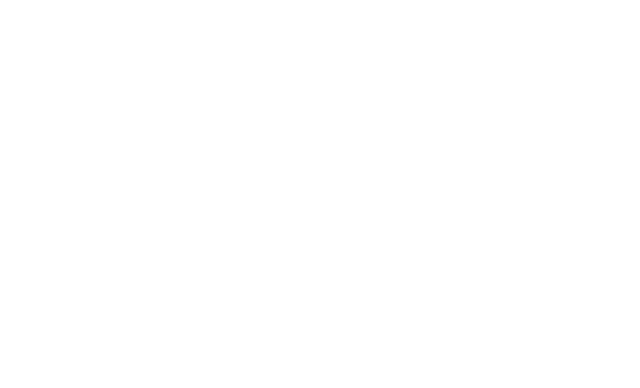
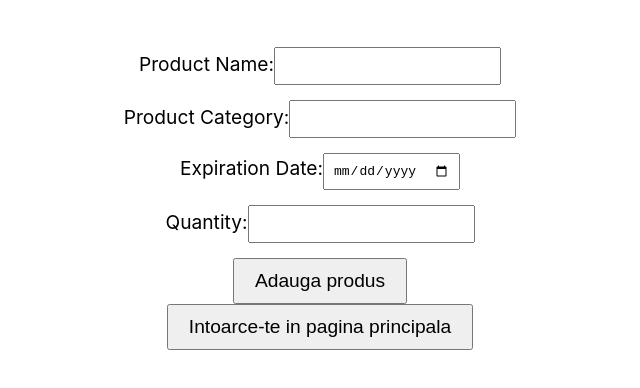
Before and after one commit to amdl25/foodwaste---tw, a React (Create React App) app in the folder aplicatiefoodwaste/frontend/: page /login/principal/add-product/1 in a window 1280 px wide. Before the commit this address had no page. Shown: the top 388 px of the page, without its empty margins (320-960 px from the left). Built offline with nearby package versions, Linux system fonts and the light colour scheme.

Commit message:
add product page

```diff
--- a/aplicatiefoodwaste/frontend/src/App.js
+++ b/aplicatiefoodwaste/frontend/src/App.js
@@ -4,6 +4,8 @@
 import Home from './pages/Home';
 import LoginForm from './pages/LoginForm';
 import SignupForm from './pages/SignupForm';
+import Principal from './pages/Principal';
+import AddProduct from './pages/AddProduct';
 import {Link} from 'react-router-dom';
 
 function App() {
@@ -13,6 +15,8 @@
         <Route path="/" element = {<Home/>} />
         <Route path="/login" element = {<LoginForm/>} />
         <Route path="/signup" element = {<SignupForm/>} />
+        <Route path="/login/principal/:userEmail" element = {<Principal/>} />
+        <Route path="/login/principal/add-product/:userEmail" element = {<AddProduct/>} />
       </Routes>
 
     </div>
--- /dev/null
+++ b/aplicatiefoodwaste/frontend/src/pages/AddProduct.js
@@ -0,0 +1,90 @@
+import React, { useState } from 'react';
+import axios from 'axios';
+import { useNavigate, useParams} from 'react-router-dom';
+
+const AddProduct = () => {
+  const { userEmail } = useParams();
+  const navigate = useNavigate();
+  const [productName, setProductName] = useState('');
+  const [productCategory, setProductCategory] = useState('');
+  const [expirationDate, setExpirationDate] = useState('');
+  const [quantity, setQuantity] = useState('');
+  const [errorMessage, setErrorMessage] = useState('');
+  const [successMessage, setSuccessMessage] = useState('');
+
+
+  const handleAddProduct = async () => {
+    try {
+      const response = await axios.post('http://localhost:8000/api/add-product', {
+        ProductName: productName,
+        ProductCategory: productCategory,
+        ProductExpirationDate: expirationDate,
+        ProductQuantity: quantity,
+        UserEmail: userEmail
+
+        // Add UserId or any other relevant attributes as needed
+      });
+
+      if (response.status === 201) {
+        setSuccessMessage('Product added successfully!');
+        setErrorMessage('');
+
+      }
+    } catch (error) {
+      console.error('Add product error:', error);
+
+      if (error.response) {
+        console.log('Response data:', error.response.data);
+        console.log('Response status:', error.response.status);
+      }
+
+      setErrorMessage('Error adding product. Please try again.');
+      setSuccessMessage('');
+    }
+
+  };
+  const goBack = () => {
+    // Navigate back to /login/principal
+    navigate('/login/principal/'+ userEmail);
+  };
+
+  return (
+    <div className="container">
+      <h2></h2>
+      <div>
+        <label>Product Name:</label>
+        <input type="text" value={productName} onChange={(e) => setProductName(e.target.value)} />
+      </div>
+
+      <div>
+        <label>Product Category:</label>
+        <input type="text" value={productCategory} onChange={(e) => setProductCategory(e.target.value)} />
+      </div>
+
+      <div>
+        <label>Expiration Date:</label>
+        <input type="date" value={expirationDate} onChange={(e) => setExpirationDate(e.target.value)} />
+      </div>
+
+      <div>
+        <label>Quantity:</label>
+        <input type="number" value={quantity} onChange={(e) => setQuantity(e.target.value)} />
+      </div>
+
+      <button onClick={handleAddProduct}>Adauga produs</button>
+      <button onClick={goBack}>Intoarce-te in pagina principala</button>
+
+      <div>
+        {successMessage && (
+          <p style={{ color: 'green', marginTop: '10px' }}>{successMessage}</p>
+        )}
+        {errorMessage && (
+          <p style={{ color: 'red', marginTop: '10px' }}>{errorMessage}</p>
+        )}
+      </div>
+    </div>
+  );
+
+};
+
+export default AddProduct;
--- a/aplicatiefoodwaste/frontend/src/pages/LoginForm.js
+++ b/aplicatiefoodwaste/frontend/src/pages/LoginForm.js
@@ -1,13 +1,14 @@
 // Login.js
 import React, { useState } from 'react';
 import axios from 'axios';
+import { useNavigate } from 'react-router-dom';
 
 const Login = () => {
   const [email, setEmail] = useState('');
   const [password, setPassword] = useState('');
   const [errorMessage, setErrorMessage] = useState('');
   const [successMessage, setSuccessMessage] = useState('');
-
+  const navigate = useNavigate();
   const handleLogin = async () => {
     try {
       const response = await axios.post('http://localhost:8000/api/login', {
@@ -19,6 +20,10 @@
         console.log('Logged in successfully:', response.data);
         setSuccessMessage('Logged in successfully!');
         setErrorMessage(''); // Clear any previous error message
+
+        setTimeout(() => {
+          navigate('/login/principal/' + email);
+        }, 2000); // Adjust the delay time as needed
     }
 } catch (error) {
     console.error('Login error:', error);
--- /dev/null
+++ b/aplicatiefoodwaste/frontend/src/pages/Principal.js
@@ -0,0 +1,45 @@
+import React from 'react';
+import { useNavigate, useParams } from 'react-router-dom';
+import './styles.css';
+
+const Principal = () => {
+  const navigate = useNavigate();
+  const { userEmail } = useParams();
+
+  const handleAddProductClick = () => {
+    // Navigate to the addProduct page
+    navigate('/login/principal/add-product/' + userEmail);
+  };
+
+  return (
+    <div className="main-container">
+      {/* Left Panel */}
+      <div className="left-panel">
+        {/* Button to navigate to addProduct page */}
+        <button className="button" onClick={handleAddProductClick}>
+          Adauga produs
+        </button>
+        <button className="button">Button 2</button>
+        <button className="button">Button 3</button>
+        <button className="button">Button 4</button>
+      </div>
+
+      {/* Right Panel */}
+      <div className="right-panel">
+        <ul className="list">
+          <li>List Item 1</li>
+          <li>List Item 2</li>
+          <li>List Item 3</li>
+          {/* Add more list items as needed */}
+        </ul>
+
+        <div className="bottom-section">
+          <button className="button">Bottom Button</button>
+          <input type="text" placeholder="Enter something" />
+        </div>
+      </div>
+    </div>
+  );
+};
+
+export default Principal;
--- a/aplicatiefoodwaste/frontend/src/pages/styles.css
+++ b/aplicatiefoodwaste/frontend/src/pages/styles.css
@@ -1,3 +1,8 @@
+html, body {
+  height: 100%;
+  margin: 0;
+}
+
 .custom-btn {
     font-size: 1.5rem; /* Adjust the font size as needed */
     padding: 10px 20px; /* Adjust the padding as needed */
@@ -31,3 +36,44 @@
     font-size: 1.2em;
     padding: 10px 20px; /* Add padding to the button */
   }
+
+  .container {
+    display: flex;
+  }
+
+  .main-container {
+    display: flex;
+    height: 100vh;
+  }
+
+  .left-panel {
+    flex: 1;
+    overflow: auto; /* Add this if you want the left panel to be scrollable if its content exceeds the height */
+    padding: 20px;
+    background-color: #f0f0f0;
+  }
+
+  .button {
+    display: block;
+    margin-bottom: 10px;
+  }
+
+  .right-panel {
+    flex: 1;
+    overflow: auto; /* Add this if you want the right panel to be scrollable if its content exceeds the height */
+    padding: 20px;
+    background-color: #e0e0e0;
+  }
+
+  .list {
+    list-style-type: none;
+    padding: 0;
+  }
+
+  .list li {
+    margin-bottom: 10px;
+  }
+
+  .bottom-section {
+    margin-top: 20px;
+  }
```
Also changed, not shown: 2 other files (tests, documents, lock files or other folders).
